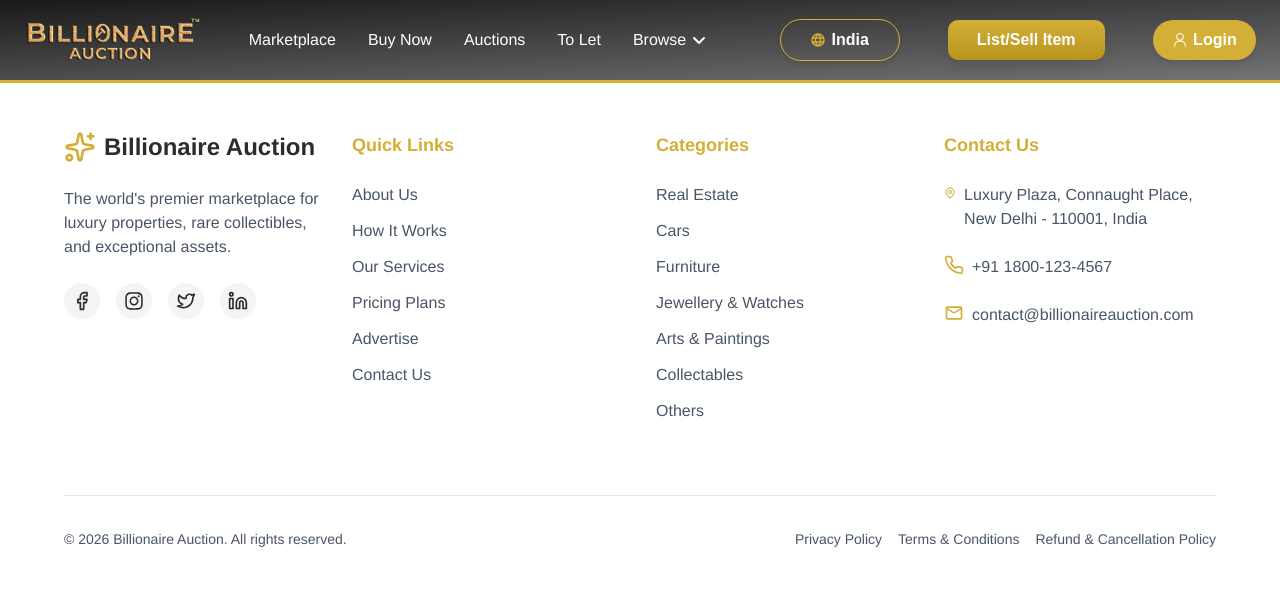
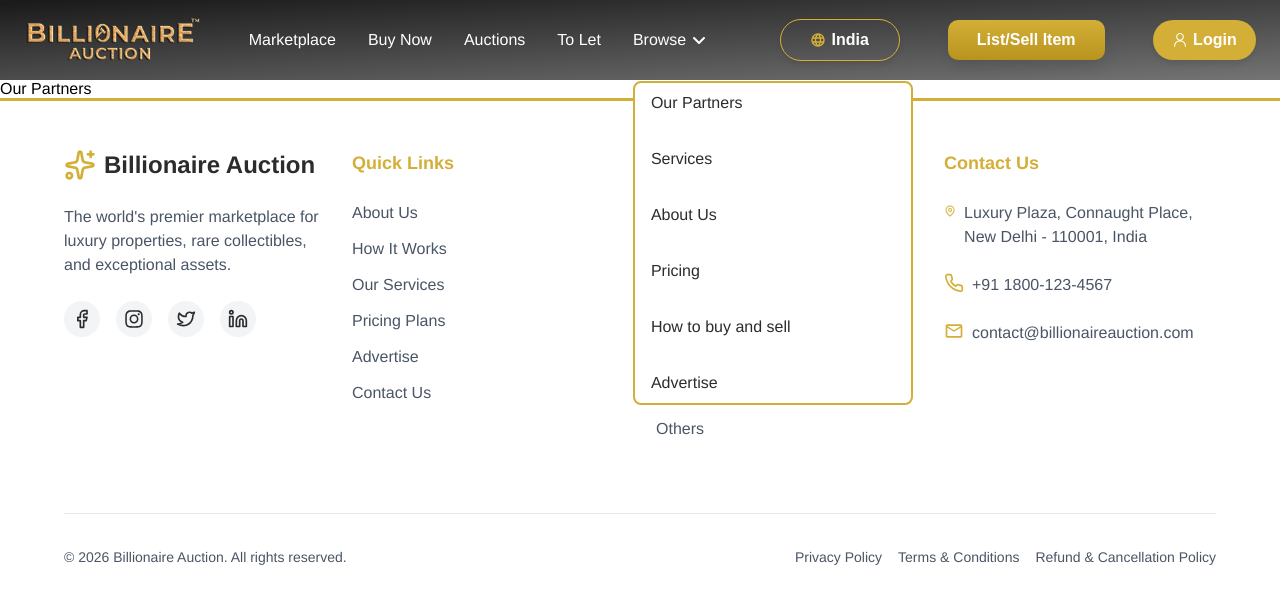
Before and after one commit to TriDiziDev2/Billionaire-Auctions-Website, a React (Vite) app: page /browse/our-partners in a window 1280 px wide. Both pictures are taken after a click on the item "Browse". Shown: the top 604 px of the page. Built offline with nearby package versions, Linux system fonts and the light colour scheme.

Commit message:
browse links added

```diff
--- a/src/App.jsx
+++ b/src/App.jsx
@@ -10,13 +10,15 @@
 import AboutUs from './pages/AboutUs/AboutUs';
 import PricingPlans from './pages/PricingPlans/PricingPlans';
 import OurServices from './pages/OurServices/OurServices';
-import HowItWorks from './pages/HowItWorks/HowItWorks';
+import HowItWorks from './pages/BuyAndSell/BuyAndSell';
 import Advertise from './pages/Advertise/Advertise';
 import ContactUs from './pages/ContactUs/ContactUs';
 import PrivacyPolicy from './pages/PrivacyPolicy/PrivacyPolicy';
 import TermsConditions from './pages/TermsConditions/TermsConditions';
 import RefundPolicy from './pages/RefundPolicy/RefundPolicy';
 import MobileFooter from './components/MobileFooter/MobileFooter';
+import OurPartners from './pages/OurPartners/OurPartners';
+import BuyAndSell from './components/BuyAndSell/BuyAndSell';
 
 const App = () => {
   return (
@@ -29,11 +31,12 @@
           <Route path='buy-now' element={<BuyNow />} />
           <Route path='auctions' element={<Auctions />} />
           <Route path='to-let' element={<ToLet />} />
-          <Route path='about-us' element={<AboutUs />} />
-          <Route path='pricing-plans' element={<PricingPlans />} />
-          <Route path='our-services' element={<OurServices />} />
-          <Route path='how-it-works' element={<HowItWorks />} />
-          <Route path='advertise' element={<Advertise />} />
+          <Route path='browse/our-partners' element={<OurPartners />} />
+          <Route path='browse/our-services' element={<OurServices />} />
+          <Route path='browse/about-us' element={<AboutUs />} />
+          <Route path='browse/pricing-plans' element={<PricingPlans />} />
+          <Route path='browse/buy-sell' element={<BuyAndSell />} />
+          <Route path='browse/advertise' element={<Advertise />} />
           <Route path='contact-us' element={<ContactUs />} />
           <Route path='privacy-policy' element={<PrivacyPolicy />} />
           <Route path='terms-conditions' element={<TermsConditions />} />
--- a/src/components/Footer/Footer.jsx
+++ b/src/components/Footer/Footer.jsx
@@ -43,19 +43,17 @@
           <div className='footer-link-container'>
             <h3 className='footer-link-heading'>Quick Links</h3>
             <div className='footer-links'>
-              <Link to='about-us'>
+              <Link to='browse/about-us'>
                 <span>About Us</span>
               </Link>
-              <Link to='how-it-works'>
-                <span>How It Works</span>
-              </Link>
-              <Link to='our-services'>
+              <span>How It Works</span>
+              <Link to='browse/our-services'>
                 <span>Our Services</span>
               </Link>
-              <Link to='pricing-plans'>
+              <Link to='browse/pricing-plans'>
                 <span>Pricing Plans</span>
               </Link>
-              <Link to='advertise'>
+              <Link to='browse/advertise'>
                 <span>Advertise</span>
               </Link>
               <Link to='contact-us'>
--- a/src/components/Navbar/Navbar.css
+++ b/src/components/Navbar/Navbar.css
@@ -41,6 +41,47 @@
   gap: 5px;
   color: #fff;
   cursor: pointer;
+  position: relative;
+}
+
+.browse-links-container {
+  width: 280px;
+  height: auto;
+  display: flex;
+  flex-direction: column;
+  gap: 16px;
+  background-color: #fff;
+  color: #2c2c2c;
+  border-radius: 8px;
+  border: 2px solid rgba(212, 175, 55, 1);
+  position: absolute;
+  top: 50px;
+  z-index: 9;
+}
+
+.browse-links-container a {
+  width: 100%;
+  padding: 8px 16px;
+  transition: all 0.5s ease;
+  color: #2c2c2c;
+  font-size: 16px;
+  font-weight: 400;
+}
+
+.browse-links-container span {
+  color: #2c2c2c;
+  font-size: 16px;
+  font-weight: 400;
+}
+
+.browse-links-container a:hover {
+  width: 100%;
+  background: rgba(212, 175, 55, 1);
+  color: #fff;
+}
+
+.browse-links-container span:hover {
+  color: #fff;
 }
 
 .nav-btns-container {
--- a/src/components/Navbar/Navbar.jsx
+++ b/src/components/Navbar/Navbar.jsx
@@ -11,8 +11,11 @@
 import sellNow from '../../assets/sell-now.png';
 import toLet from '../../assets/to-let.png';
 import { Link } from 'react-router-dom';
+import { useState } from 'react';
 
 const Navbar = () => {
+  const [isBrowseLinksOpen, setIsBrowseLinksOpen] = useState(false);
+
   return (
     <div className='navbar-container'>
       <div className='navbar-logo-links-container'>
@@ -75,8 +78,33 @@
           <li>
             <Link to='to-let'>To Let</Link>
           </li>
-          <li className='browse-link'>
+          <li
+            className='browse-link'
+            onClick={() => setIsBrowseLinksOpen(!isBrowseLinksOpen)}
+          >
             Browse <FaAngleDown />
+            {isBrowseLinksOpen && (
+              <div className='browse-links-container'>
+                <Link to='browse/our-partners'>
+                  <span>Our Partners</span>
+                </Link>
+                <Link to='browse/our-services'>
+                  <span>Services</span>
+                </Link>
+                <Link to='browse/about-us'>
+                  <span>About Us</span>
+                </Link>
+                <Link to='browse/pricing-plans'>
+                  <span>Pricing</span>
+                </Link>
+                <Link to='browse/buy-sell'>
+                  <span>How to buy and sell</span>
+                </Link>
+                <Link to='browse/advertise'>
+                  <span>Advertise</span>
+                </Link>
+              </div>
+            )}
           </li>
         </ul>
       </div>
--- a/src/pages/HowItWorks/HowItWorks.jsx
+++ b/src/pages/BuyAndSell/BuyAndSell.jsx
@@ -1,4 +1,4 @@
-import './HowItWorks.css';
+import './BuyAndSell.css';
 
 import { GoPerson } from 'react-icons/go';
 import { FiSearch } from 'react-icons/fi';
@@ -48,7 +48,7 @@
   },
 ];
 
-const HowItWorks = () => {
+const BuyAndSell = () => {
   return (
     <div className='how-it-works-container'>
       <div className='how-it-works-background'>
@@ -122,4 +122,4 @@
   );
 };
 
-export default HowItWorks;
+export default BuyAndSell;
--- /dev/null
+++ b/src/pages/OurPartners/OurPartners.jsx
@@ -0,0 +1,7 @@
+import './OurPartners.css';
+
+const OurPartners = () => {
+  return <div className='our-partners-container'>Our Partners</div>;
+};
+
+export default OurPartners;
```
Also changed, not shown: src/pages/BuyAndSell/BuyAndSell.css (renamed from src/pages/HowItWorks/HowItWorks.css), src/pages/OurPartners/OurPartners.css (added).
